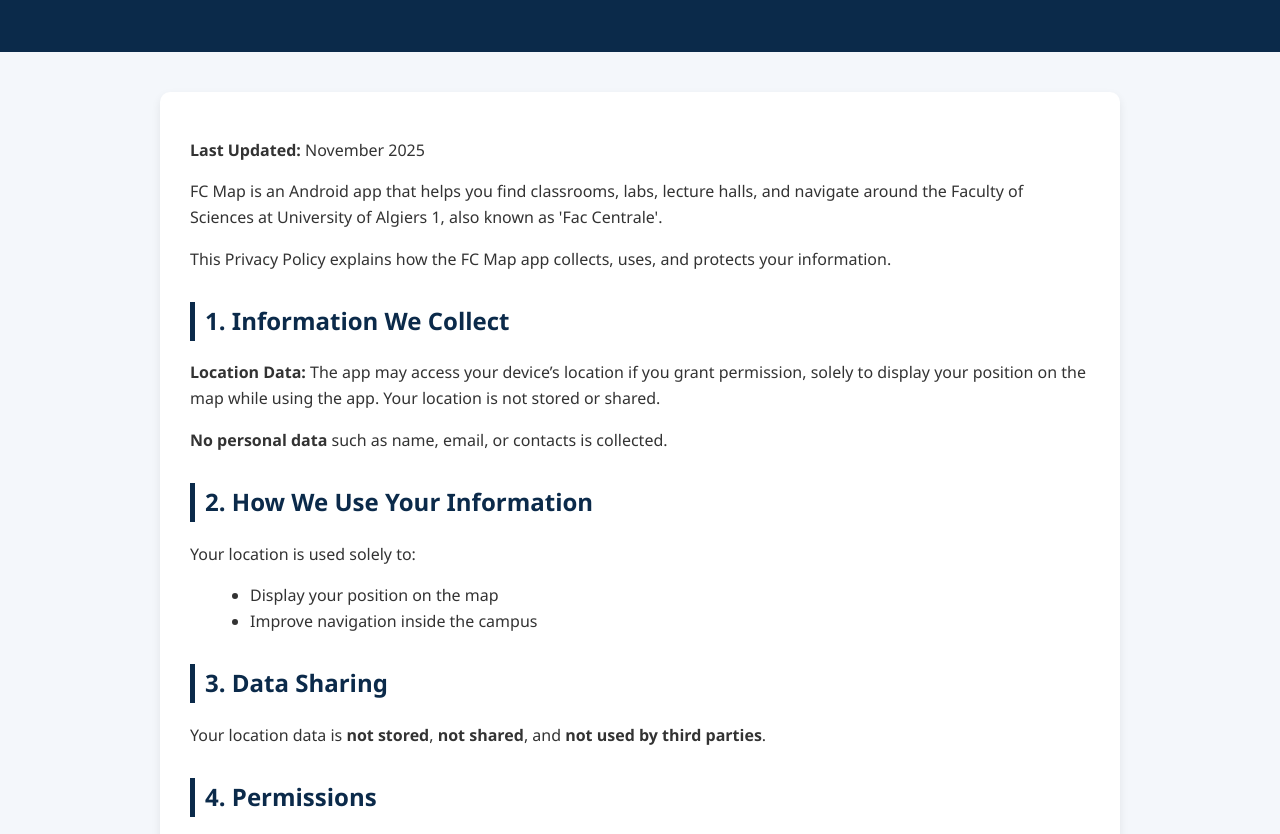
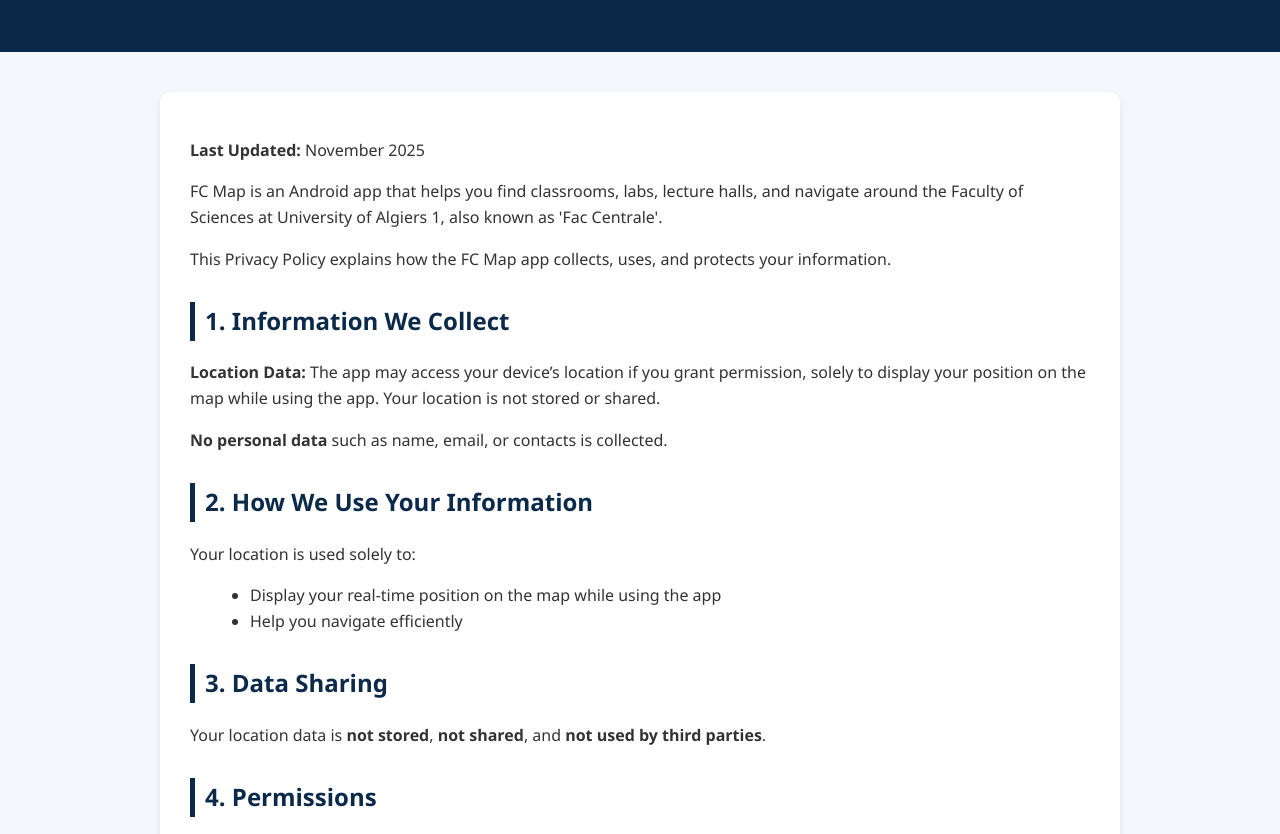
Before and after one commit to DaouiaSarah/FcMap_PrivacyPolicy, a plain HTML site: page index.html in a window 1280 px wide. Shown: the part 251-1085 px from the top of the page. Drawn offline with Linux system fonts and the light colour scheme.

Commit message:
Update location usage descriptions in index.html

```diff
--- a/index.html
+++ b/index.html
@@ -117,8 +117,8 @@
     <h2>2. How We Use Your Information</h2>
     <p>Your location is used solely to:</p>
     <ul>
-      <li>Display your position on the map</li>
-      <li>Improve navigation inside the campus</li>
+      <li>Display your real-time position on the map while using the app</li>
+      <li>Help you navigate efficiently</li>
     </ul>
 
     <h2>3. Data Sharing</h2>
```
